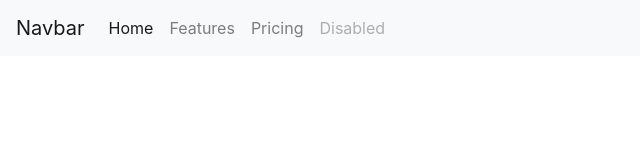
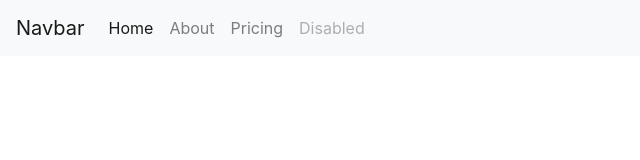
Before and after one commit to Oluwaniphise/Mirademy, a plain HTML site: page index.html in a window 1280 px wide. Shown: the full height of the page, 0-640 px from the left. Drawn offline with Linux system fonts and the light colour scheme.

Commit message:
initial commit

```diff
--- a/index.html
+++ b/index.html
@@ -21,7 +21,7 @@
         <a class="nav-link" href="#">Home <span class="sr-only">(current)</span></a>
       </li>
       <li class="nav-item">
-        <a class="nav-link" href="#">Features</a>
+        <a class="nav-link" href="#">About</a>
       </li>
       <li class="nav-item">
         <a class="nav-link" href="#">Pricing</a>
```
